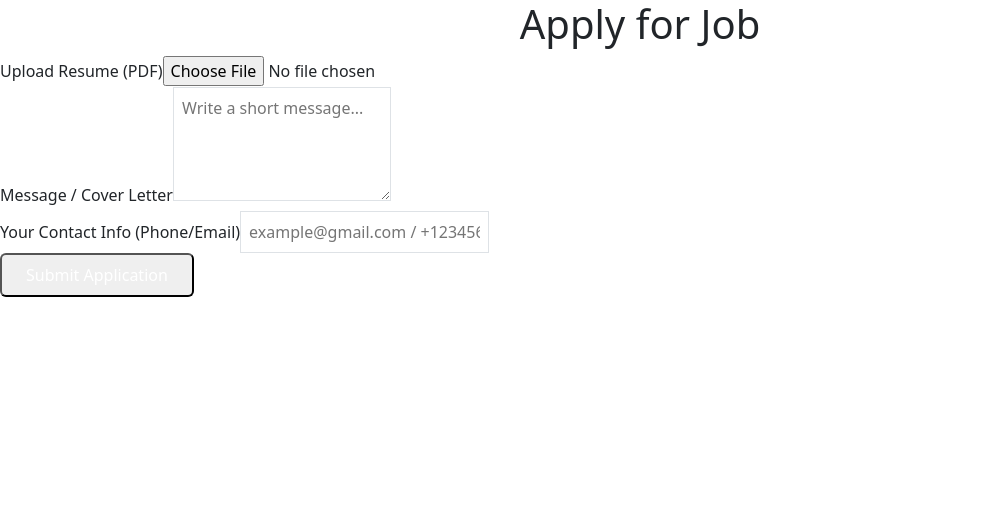
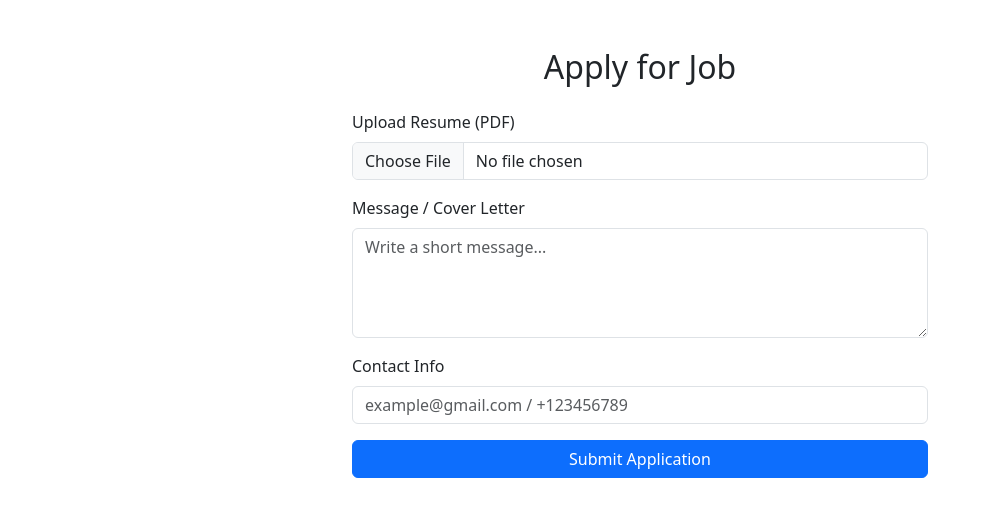
Before and after one commit to Taha-249/Hirely, a Next.js app: page /applyJob in a window 1280 px wide. Shown: the top 516 px of the page, without its empty margins (0-991 px from the left). Built offline with nearby package versions, Linux system fonts and the light colour scheme.

Commit message:
feat : apply suitable styling

```diff
--- a/pages/applyJob.js
+++ b/pages/applyJob.js
@@ -3,9 +3,7 @@ import { useState } from 'react';
 import { useRouter } from 'next/navigation';
 
 export default function ApplyPage({ params }) {
-//   const { id: jobId } = params;
   const router = useRouter();
-
   const [resumeFile, setResumeFile] = useState(null);
   const [message, setMessage] = useState('');
   const [contactInfo, setContactInfo] = useState('');
@@ -13,6 +11,7 @@ export default function ApplyPage({ params }) {
 
   async function handleSubmit(e) {
     e.preventDefault();
+
     if (!resumeFile) {
       setFeedback({ message: 'Please upload your resume.', type: 'error' });
       return;
@@ -22,15 +21,14 @@ export default function ApplyPage({ params }) {
     formData.append('resume', resumeFile);
     formData.append('message', message);
     formData.append('contactInfo', contactInfo);
-    // formData.append('jobId', jobId);
 
     try {
       const res = await fetch('/api/applications', {
         method: 'POST',
         body: formData,
         headers: {
-          'authorization': `Bearer ${localStorage.getItem('token')}` // Assumes you stored JWT in localStorage
-        }
+          'authorization': `Bearer ${localStorage.getItem('token')}`,
+        },
       });
 
       const data = await res.json();
@@ -46,56 +44,50 @@ export default function ApplyPage({ params }) {
   }
 
   return (
-    <div className="max-w-2xl mx-auto mt-10">
-      <h1 className="text-2xl mb-6 text-center">Apply for Job</h1>
+    <div className="container mt-5" style={{ maxWidth: '600px' }}>
+      <h2 className="text-center mb-4">Apply for Job</h2>
 
-      <form onSubmit={handleSubmit} className="space-y-4">
+      {feedback.message && (
+        <div className={`alert ${feedback.type === 'success' ? 'alert-success' : 'alert-danger'}`}>
+          {feedback.message}
+        </div>
+      )}
 
-        <div>
-          <label className="block mb-1">Upload Resume (PDF)</label>
+      <form onSubmit={handleSubmit}>
+        <div className="mb-3">
+          <label className="form-label">Upload Resume (PDF)</label>
           <input
             type="file"
             accept="application/pdf"
+            className="form-control"
             onChange={(e) => setResumeFile(e.target.files[0])}
-            className="block"
           />
-          {resumeFile && <p className="text-green-600 mt-1">Selected: {resumeFile.name}</p>}
+          {resumeFile && <small className="text-success">Selected: {resumeFile.name}</small>}
         </div>
 
-        <div>
-          <label className="block mb-1">Message / Cover Letter</label>
+        <div className="mb-3">
+          <label className="form-label">Message / Cover Letter</label>
           <textarea
+            className="form-control"
+            rows="4"
             value={message}
             onChange={(e) => setMessage(e.target.value)}
             placeholder="Write a short message..."
-            className="border p-2 w-full"
-            rows="4"
           />
         </div>
 
-        <div>
-          <label className="block mb-1">Your Contact Info (Phone/Email)</label>
+        <div className="mb-3">
+          <label className="form-label">Contact Info</label>
           <input
             type="text"
+            className="form-control"
             value={contactInfo}
             onChange={(e) => setContactInfo(e.target.value)}
             placeholder="example@gmail.com / +123456789"
-            className="border p-2 w-full"
           />
         </div>
 
-        <button
-          type="submit"
-          className="bg-blue-500 text-white px-4 py-2 rounded w-full"
-        >
-          Submit Application
-        </button>
-
-        {feedback.message && (
-          <p className={`mt-4 text-center ${feedback.type === 'success' ? 'text-green-500' : 'text-red-500'}`}>
-            {feedback.message}
-          </p>
-        )}
+        <button type="submit" className="btn btn-primary w-100">Submit Application</button>
       </form>
     </div>
   );
```
Also changed, not shown: pages/login.js (+16 -7 lines), pages/signup.js (+26 -15 lines).
